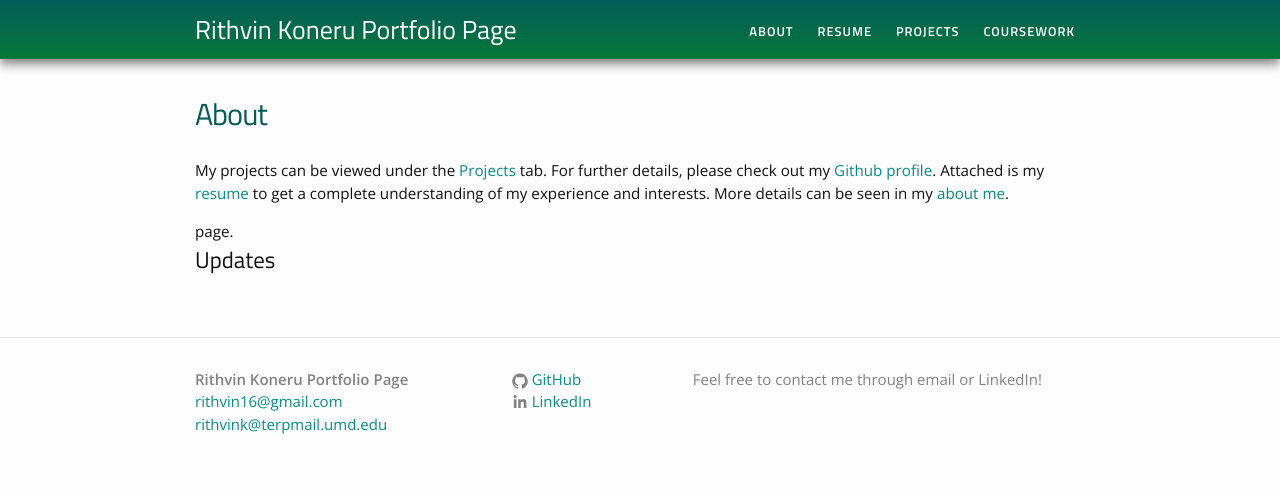
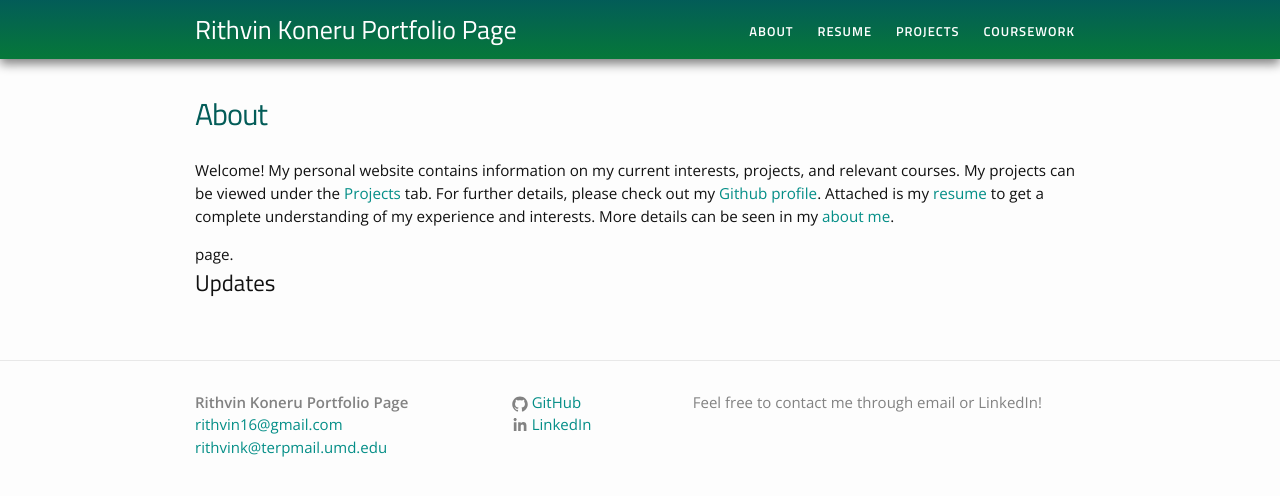
Before and after one commit to RithvinK/RithvinK.github.io, a Jekyll site: the page built from about.html, in a window 1280 px wide. Shown: the top 496 px of the page. Built offline with Jekyll 4.4.1, drawn with Linux system fonts in a browser that asks for light colours.

Commit message:
Update about.html

```diff
--- a/about.html
+++ b/about.html
@@ -6,6 +6,7 @@ permalink: /about/
 
 <div class="home">
 
+Welcome! My personal website contains information on my current interests, projects, and relevant courses.
 My projects can be viewed under the <a href="/projects">Projects</a> tab.
 For further details, please check out my <a href="">Github profile</a>.
 
```
